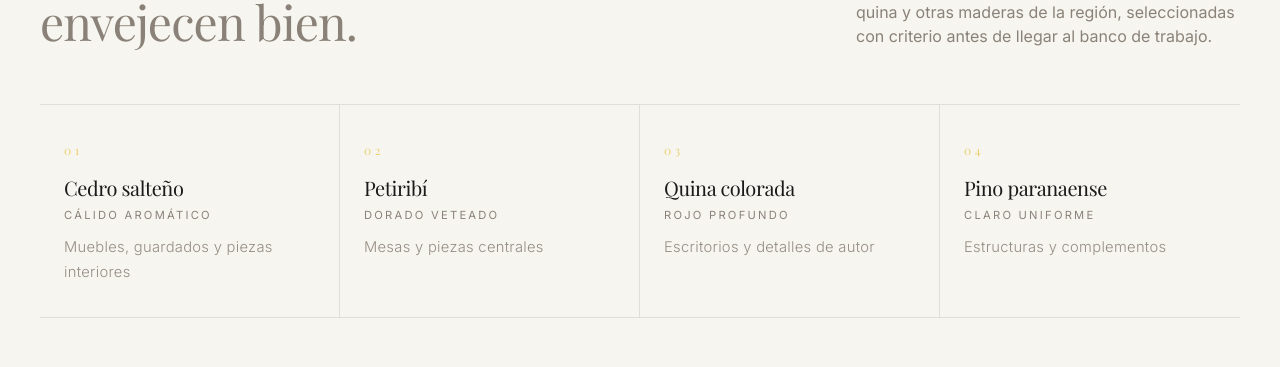
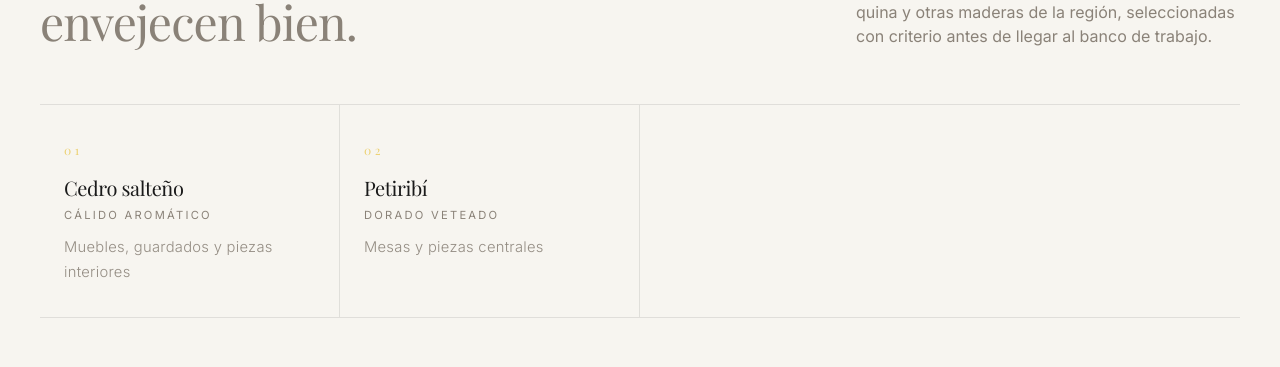
Before and after one commit to GonzaloGBR/buitrago-web-new, a Next.js app: page /conocer-mas in a window 1280 px wide. Shown: the part 4336-4703 px from the top of the page. Built offline with nearby package versions, Linux system fonts and the light colour scheme; no server answers; the database is empty.

Commit message:
chore: Remove all wood species except Cedro and Petiribí

```diff
--- a/prisma/seed.ts
+++ b/prisma/seed.ts
@@ -10,7 +10,6 @@ async function main() {
     data: [
       { slug: "cedro", label: "Cedro", position: 0 },
       { slug: "petiribi", label: "Petiribí", position: 1 },
-      { slug: "pino", label: "Pino", position: 2 },
     ],
   });
   await prisma.finishOption.createMany({
--- a/src/app/(marketing)/conocer-mas/ConocerMasClient.tsx
+++ b/src/app/(marketing)/conocer-mas/ConocerMasClient.tsx
@@ -61,8 +61,6 @@ const PROCESO = [
 const MADERAS = [
   { nombre: "Cedro salteño", tono: "Cálido aromático", uso: "Muebles, guardados y piezas interiores" },
   { nombre: "Petiribí", tono: "Dorado veteado", uso: "Mesas y piezas centrales" },
-  { nombre: "Quina colorada", tono: "Rojo profundo", uso: "Escritorios y detalles de autor" },
-  { nombre: "Pino paranaense", tono: "Claro uniforme", uso: "Estructuras y complementos" },
 ];
 
 export default function ConocerMasClient({ images }: { images: ConocerMasImages }) {
--- a/src/app/admin/(panel)/page.tsx
+++ b/src/app/admin/(panel)/page.tsx
@@ -42,7 +42,7 @@ const SECTIONS: Section[] = [
       {
         href: "/admin/maderas",
         title: "Maderas",
-        description: "Especies del desplegable «Madera» (pino, cedro, quina, etc.).",
+        description: "Especies del desplegable «Madera» (cedro, petiribí).",
       },
       {
         href: "/admin/acabados",
```
